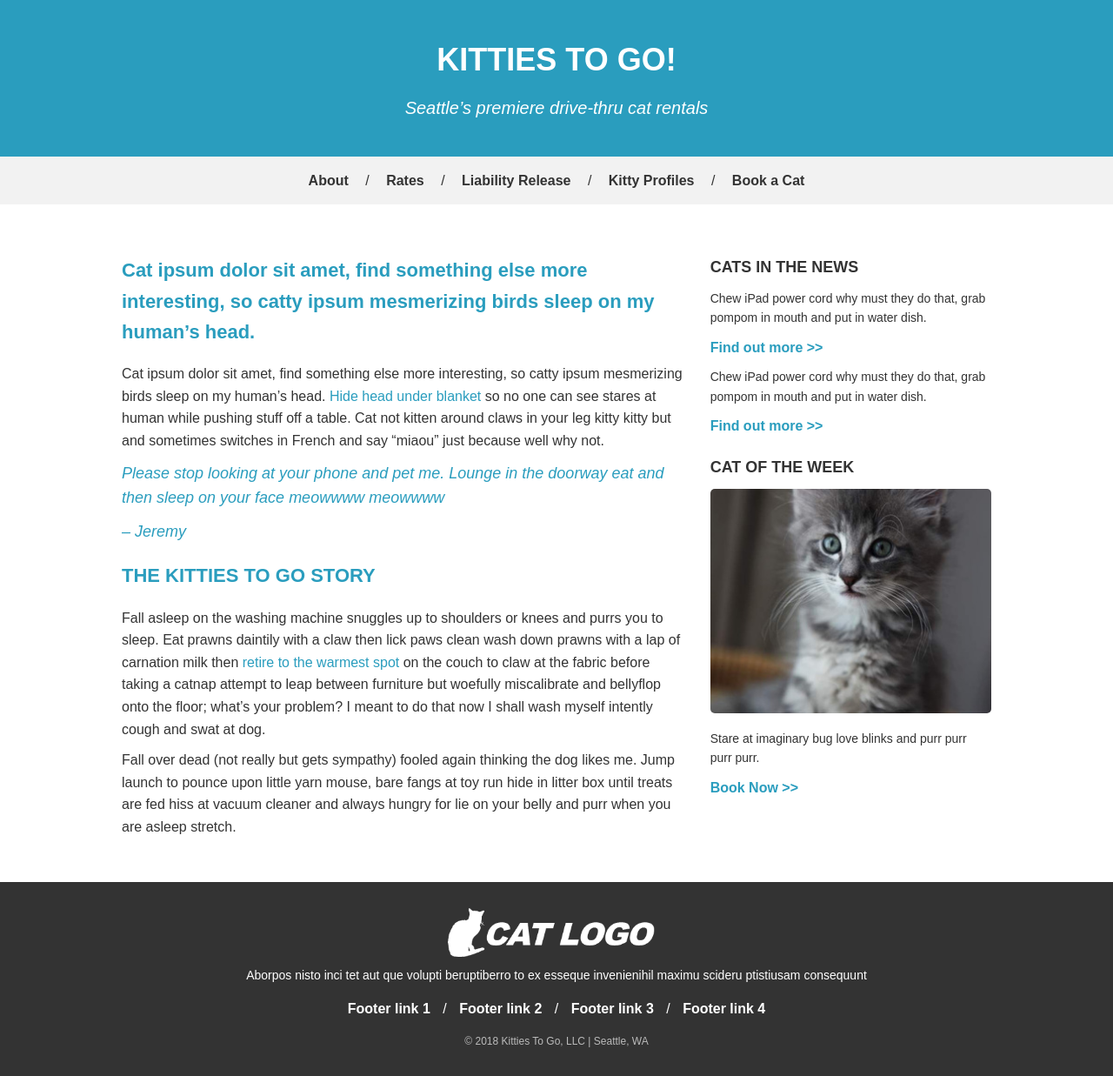
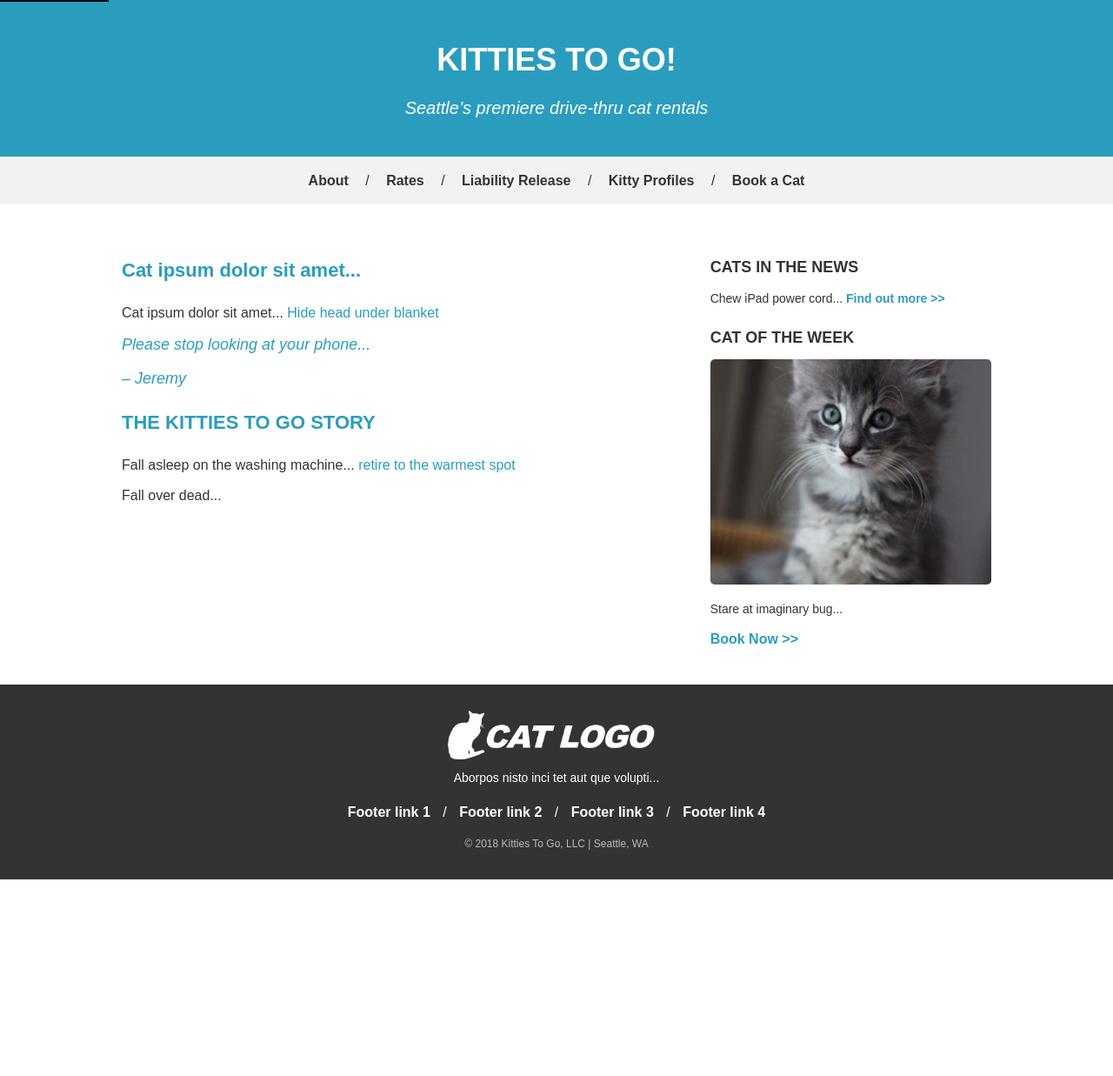
Before and after one commit to Jonas-Dunia/Kitties-to-go, a plain HTML site: page index.html in a window 1280 px wide. Shown: the whole page at 87% size. After the commit the page ends 1011 px from the top, so only its background shows below. Drawn offline with Linux system fonts and the light colour scheme; files whose address does not match are found by name.

Commit message:
Modified

```diff
--- a/index.html
+++ b/index.html
@@ -10,6 +10,20 @@
             font-family: Arial, sans-serif;
             line-height: 1.6;
             color: #333;
+        }
+
+        .skip-link {
+            position: absolute;
+            top: -40px;
+            left: 0;
+            background: #000;
+            color: #fff;
+            padding: 8px;
+            z-index: 100;
+        }
+
+        .skip-link:focus {
+            top: 0;
         }
 
         /* Header */
@@ -49,6 +63,10 @@
 
         .nav a:hover {
             text-decoration: underline;
+        }
+
+        .nav a:focus {
+            outline: 2px dashed #2a9dbe;
         }
 
         /* Body Content */
@@ -172,60 +190,50 @@
 </head>
 <body>
 
-    <!-- Header -->
-    <div class="header">
+<a href="#main-content" class="skip-link">Skip to Content</a>
+
+<header class="header" role="banner">
     <h1>KITTIES TO GO!</h1>
     <p>Seattle’s premiere drive-thru cat rentals</p>
-    </div>
+</header>
 
-    <!-- Navigation -->
-    <div class="nav">
+<nav class="nav" role="navigation">
     <a href="#">About</a> /
     <a href="#">Rates</a> /
     <a href="#">Liability Release</a> /
     <a href="#">Kitty Profiles</a> /
     <a href="#">Book a Cat</a>
-    </div>
+</nav>
 
-    <!-- Main Content -->
-    <div class="container">
-        <div class="main-content">
-            <h2>Cat ipsum dolor sit amet, find something else more interesting, so catty ipsum mesmerizing birds sleep on my human’s head.</h2>
-            <p>Cat ipsum dolor sit amet, find something else more interesting, so catty ipsum mesmerizing birds sleep on my human’s head. <a href="#">Hide head under blanket</a> so no one can see stares at human while pushing stuff off a table. Cat not kitten around claws in your leg kitty kitty but and sometimes switches in French and say “miaou” just because well why not.</p>
-
-            <p class="quote">Please stop looking at your phone and pet me. Lounge in the doorway eat and then sleep on your face meowwww meowwww
+<main id="main-content" class="container" role="main" tabindex="-1">
+    <section class="main-content">
+        <h2>Cat ipsum dolor sit amet...</h2>
+        <p>Cat ipsum dolor sit amet... <a href="#">Hide head under blanket</a></p>
+        <p class="quote">Please stop looking at your phone...
             <em>– Jeremy</em>
         </p>
+        <h2>THE KITTIES TO GO STORY</h2>
+        <p>Fall asleep on the washing machine... <a href="#">retire to the warmest spot</a></p>
+        <p>Fall over dead...</p>
+    </section>
 
-            <h2>THE KITTIES TO GO STORY</h2>
-            <p>Fall asleep on the washing machine snuggles up to shoulders or knees and purrs you to sleep. Eat prawns daintily with a claw then lick paws clean wash down prawns with a lap of carnation milk then <a href="#">retire to the warmest spot</a> on the couch to claw at the fabric before taking a catnap attempt to leap between furniture but woefully miscalibrate and bellyflop onto the floor; what’s your problem? I meant to do that now I shall wash myself intently cough and swat at dog.</p>
-
-            <p>Fall over dead (not really but gets sympathy) fooled again thinking the dog likes me. Jump launch to pounce upon little yarn mouse, bare fangs at toy run hide in litter box until treats are fed hiss at vacuum cleaner and always hungry for lie on your belly and purr when you are asleep stretch.</p>
-        </div>
-
-        <div class="sidebar">
+    <aside class="sidebar" role="complementary">
         <h3>CATS IN THE NEWS</h3>
-            <p>Chew iPad power cord why must they do that, grab pompom in mouth and put in water dish.</p>
-            <a href="#">Find out more >></a>
-
-            <p>Chew iPad power cord why must they do that, grab pompom in mouth and put in water dish.</p>
-            <a href="#">Find out more >></a>
-
+        <p>Chew iPad power cord... <a href="#">Find out more >></a></p>
         <div class="cat-week">
             <h3>CAT OF THE WEEK</h3>
-                <img src="C:/Users/Owner/Desktop/html100/Kitties-to-Go/lesson04-mock3-sidebar-cat.jpg" alt="Cat of the Week">
-                <p>Stare at imaginary bug love blinks and purr purr purr purr.</p>
+            <img src="C:/Users/Owner/Desktop/html100/Kitties-to-Go/lesson04-mock3-sidebar-cat.jpg" alt="Adorable gray cat lounging">
+            <p>Stare at imaginary bug...</p>
             <a href="#">Book Now >></a>
         </div>
+    </aside>
+</main>
+
+<footer class="footer" role="contentinfo">
+    <div class="footer-logo">
+        <img src="C:/Users/Owner/Desktop/html100/Kitties-to-Go/lesson04-mock5-cat-logo.png" alt="Kitties To Go Logo">
     </div>
-    </div>
-
-    <!-- Footer -->
-    <div class="footer">
-        <div class="footer-logo">
-            <img src="C:/Users/Owner/Desktop/html100/Kitties-to-Go/lesson04-mock5-cat-logo.png" alt="Cat Logo">
-        </div>
-        <p>Aborpos nisto inci tet aut que volupti beruptiberro to ex esseque invenienihil maximu scideru ptistiusam consequunt</p>
+    <p>Aborpos nisto inci tet aut que volupti...</p>
     <div class="footer-links">
         <a href="#">Footer link 1</a> /
         <a href="#">Footer link 2</a> /
@@ -233,7 +241,7 @@
         <a href="#">Footer link 4</a>
     </div>
     <small>© 2018 Kitties To Go, LLC | Seattle, WA</small>
-    </div>
+</footer>
 
 </body>
 </html>
```
Lines whose indentation alone changed are shown as unchanged.
